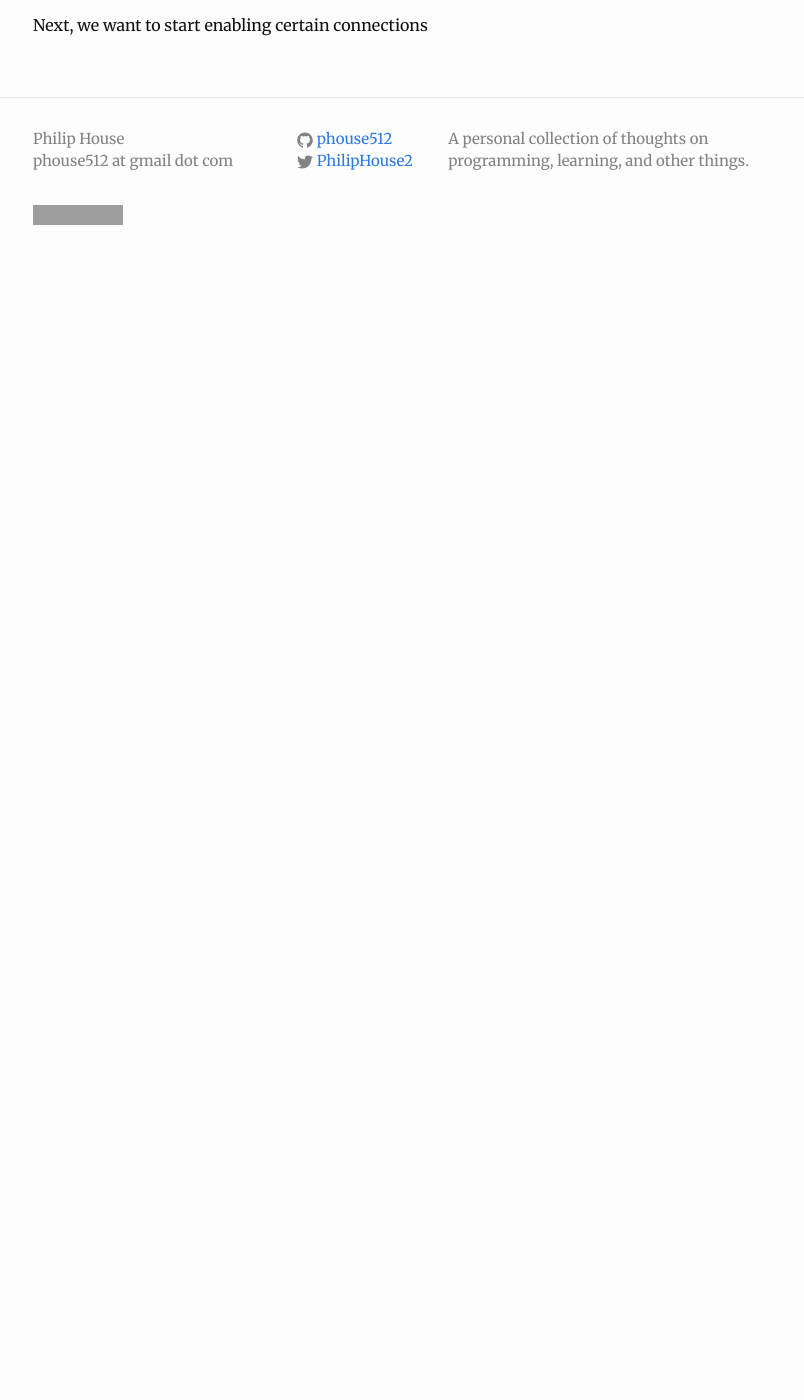
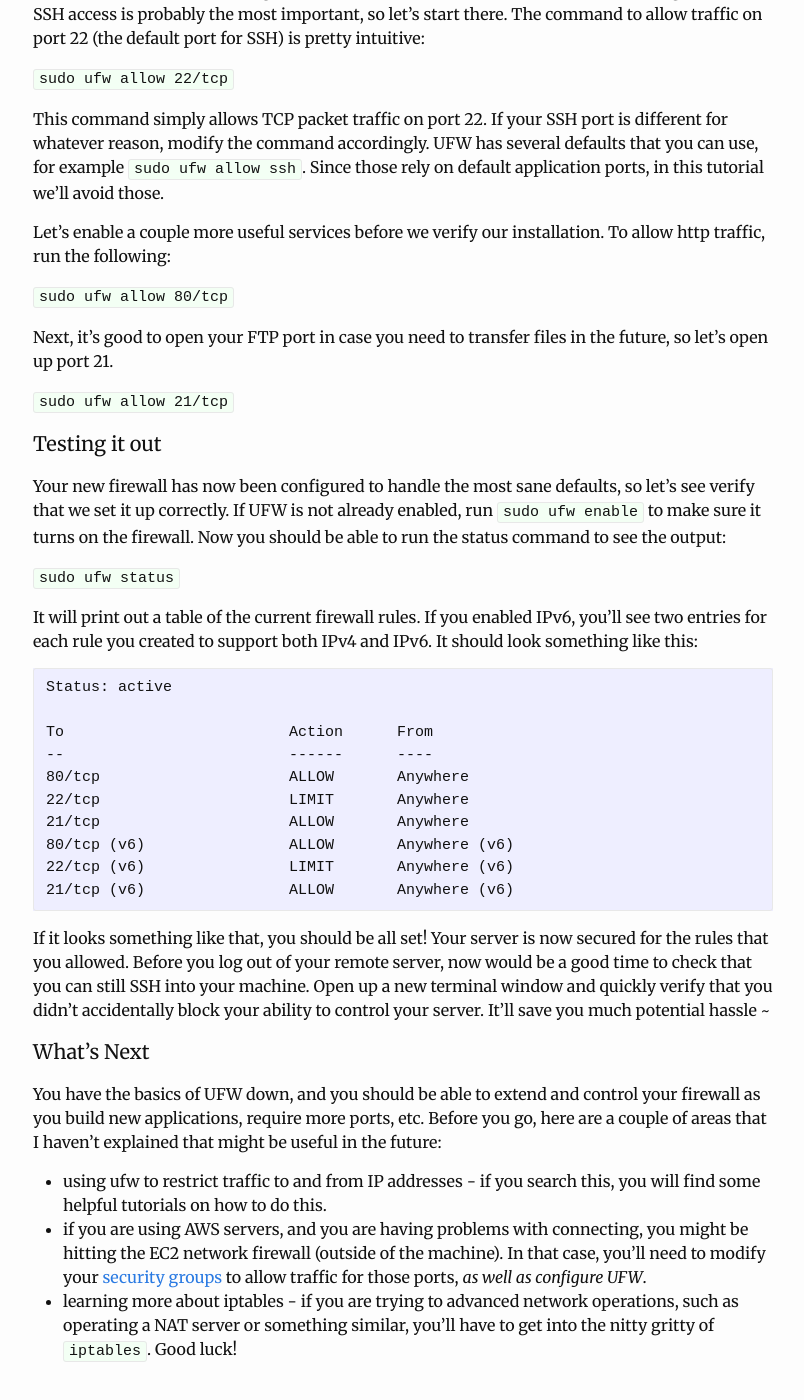
Before and after one commit to phouse512/blog, a Jekyll site: the page built from _posts/2016-11-10-configuring-ufw-ubuntu-14.markdown, in a window 1280 px wide and 1400 px high, scrolled down 1319 px. Shown: the whole window, without its empty margins (237-1041 px from the left). Built offline with Jekyll 4.4.1, drawn with Linux system fonts in a browser that asks for light colours; a script that is not in the unit is left out; comment, search, counter and statistics services are not loaded; before the commit the page ends 1589 px from its top, so only the background shows below that; some of the changed text lies outside the part shown; grey boxes are pictures that could not be loaded.

Commit message:
finishing writing

````diff
--- a/_posts/2016-11-10-configuring-ufw-ubuntu-14.markdown
+++ b/_posts/2016-11-10-configuring-ufw-ubuntu-14.markdown
@@ -16,7 +16,7 @@ At the core of packet filtering in Ubuntu lies a program called
 easier to be dangerous rather than effective at the beginning. Fortunately
 for you, there is a utility named `ufw` that wraps around `iptables` to make it
 easier to understand and modify. Its name is an acronym for Uncomplicated
-FireWall, but most refer to it as `ufw`.  While `ufw` is not responsible for actually
+FireWall, but most refer to it as UFW. While UFW is not responsible for actually
 blocking packets (`iptables` still is), it simplifies the commands needed to
 manipulate `iptables` for you. The following diagram explains how the utilities
 work together to help filter out unnecessary traffic.
@@ -61,8 +60,79 @@ curious, this is the command to deny all incoming packets:
 
 `sudo ufw default deny incoming`
 
-Next, we want to start enabling certain connections
+Next, we want to start enabling certain connections that are necessary for the
+average server. SSH access is probably the most important, so let's start
+there. The command to allow traffic on port 22 (the default port for SSH) is
+pretty intuitive:
+
+`sudo ufw allow 22/tcp`
+
+This command simply allows TCP packet traffic on port 22. If your SSH port is
+different for whatever reason, modify the command accordingly. UFW has several
+defaults that you can use, for example `sudo ufw allow ssh`. Since those rely
+on default application ports, in this tutorial we'll avoid those.
+
+Let's enable a couple more useful services before we verify our installation.
+To allow http traffic, run the following:
+
+`sudo ufw allow 80/tcp`
+
+Next, it's good to open your FTP port in case you need to transfer files in the
+future, so let's open up port 21.
+
+`sudo ufw allow 21/tcp`
+
+#### Testing it out
+
+Your new firewall has now been configured to handle the most sane defaults, so
+let's see verify that we set it up correctly. If UFW is not already enabled,
+run `sudo ufw enable` to make sure it turns on the firewall. Now you should be
+able to run the status command to see the output:
+
+`sudo ufw status`
+
+It will print out a table of the current firewall rules. If you enabled IPv6,
+you'll see two entries for each rule you created to support both IPv4 and IPv6.
+It should look something like this:
+
+```
+Status: active
+
+To                         Action      From
+--                         ------      ----
+80/tcp                     ALLOW       Anywhere
+22/tcp                     LIMIT       Anywhere
+21/tcp                     ALLOW       Anywhere
+80/tcp (v6)                ALLOW       Anywhere (v6)
+22/tcp (v6)                LIMIT       Anywhere (v6)
+21/tcp (v6)                ALLOW       Anywhere (v6)
+```
+
+If it looks something like that, you should be all set! Your server is now
+secured for the rules that you allowed. Before you log out of your remote
+server, now would be a good time to check that you can still SSH into your
+machine. Open up a new terminal window and quickly verify that you didn't
+accidentally block your ability to control your server. It'll save you much
+potential hassle ~
+
+#### What's Next
+
+You have the basics of UFW down, and you should be able to extend and control
+your firewall as you build new applications, require more ports, etc. Before
+you go, here are a couple of areas that I haven't explained that might be
+useful in the future:
+
+- using ufw to restrict traffic to and from IP addresses - if you search this,
+  you will find some helpful tutorials on how to do this.
+- if you are using AWS servers, and you are having problems with connecting,
+  you might be hitting the EC2 network firewall (outside of the machine). In
+  that case, you'll need to modify your [security groups][sgs] to allow traffic
+  for those ports, _as well as configure UFW_.
+- learning more about iptables - if you are trying to advanced network
+  operations, such as operating a NAT server or something similar, you'll have
+  to get into the nitty gritty of `iptables`. Good luck!
 
 
 [iptable]: https://en.wikipedia.org/wiki/Iptables
 [attack]: http://searchsecurity.techtarget.com/definition/attack-vector
+[sgs]: http://docs.aws.amazon.com/AWSEC2/latest/UserGuide/using-network-security.html
````
Also changed, not shown: other parts of _posts/2016-11-10-configuring-ufw-ubuntu-14.markdown (+1 -2 lines).
